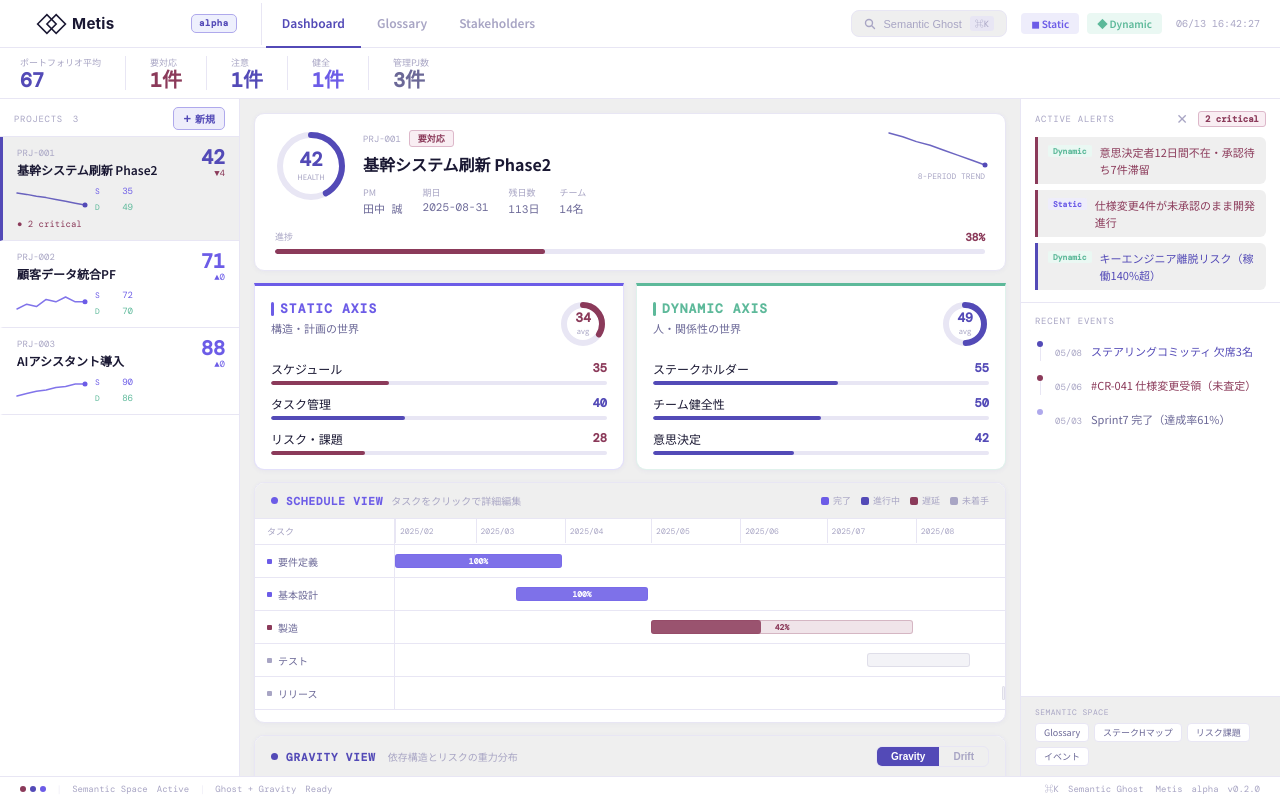
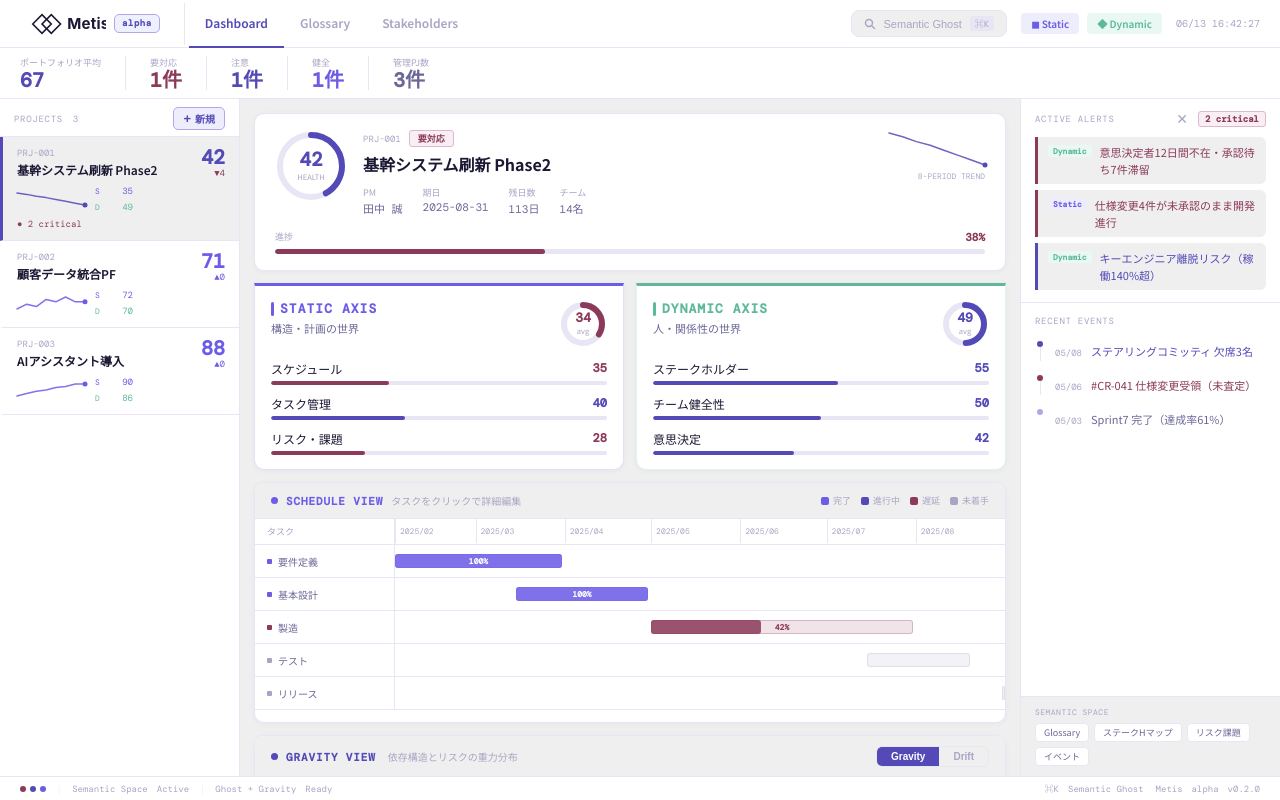
Before and after one commit to CrossWares/metis-demo, a React (Vite) app: page / in a window 1280 px wide. Built offline with nearby package versions, Linux system fonts and the light colour scheme; a web font is replaced by a local one.

Commit message:
Update App.jsx

```diff
--- a/src/App.jsx
+++ b/src/App.jsx
@@ -2558,7 +2558,7 @@ export default function App() {
       {/* NAV */}
       <div style={{ height: 48, background: C.bgCard, borderBottom: `1px solid ${C.border}`, display: "flex", alignItems: "center", padding: "0 20px", gap: 0, flexShrink: 0, boxShadow: "0 1px 4px rgba(83,74,183,0.06)" }}>
         <div style={{ display: "flex", alignItems: "center", gap: 8, paddingRight: 24, borderRight: `1px solid ${C.border}`, marginRight: 4 }}>
-          <svg width="163" height="42" viewBox="0 0 680 200" style={{ display: "block" }}>
+          <svg width="86" height="42" viewBox="0 0 360 200" style={{ display: "block" }}>
             <g transform="translate(80,100)" stroke={C.text} strokeWidth="7.65" fill="none" strokeLinejoin="miter">
               <polygon points="-44.1,0 0,-44.1 44.1,0 0,44.1" />
               <polygon points="0,0 44.1,-44.1 88.2,0 44.1,44.1" />
```
